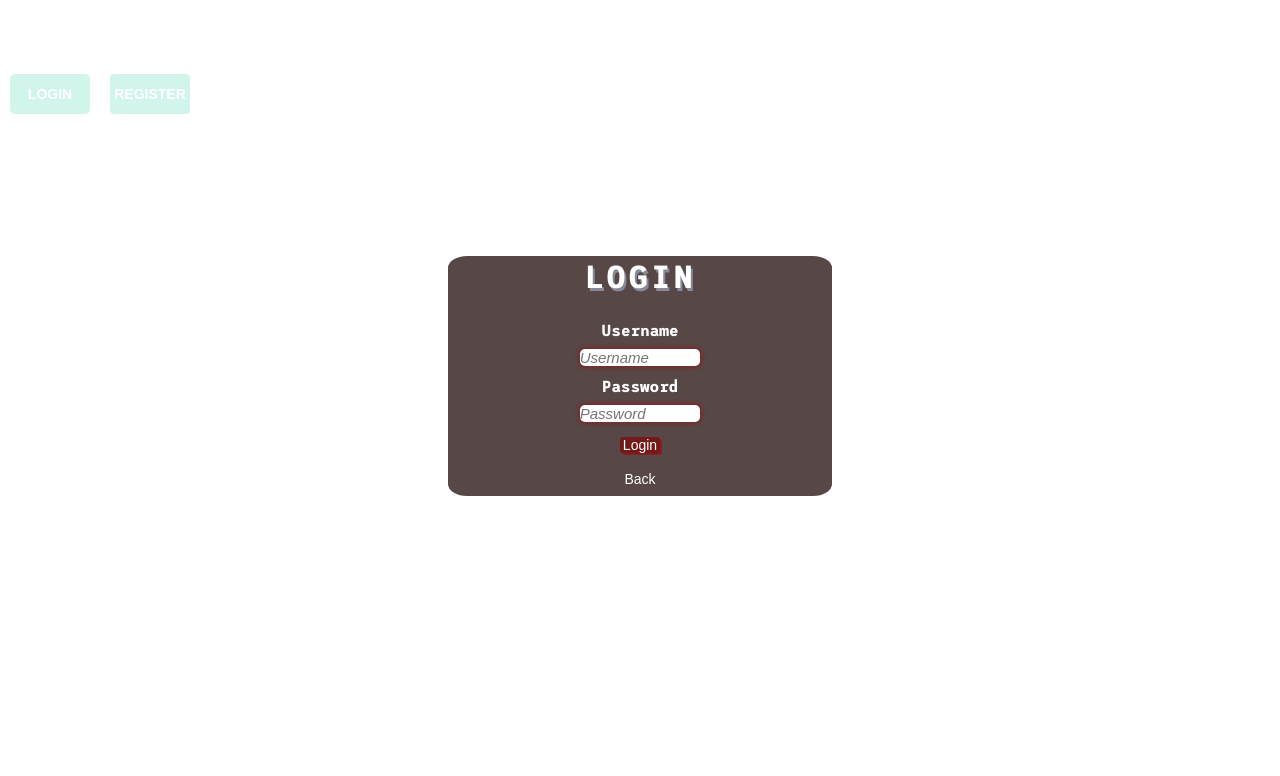
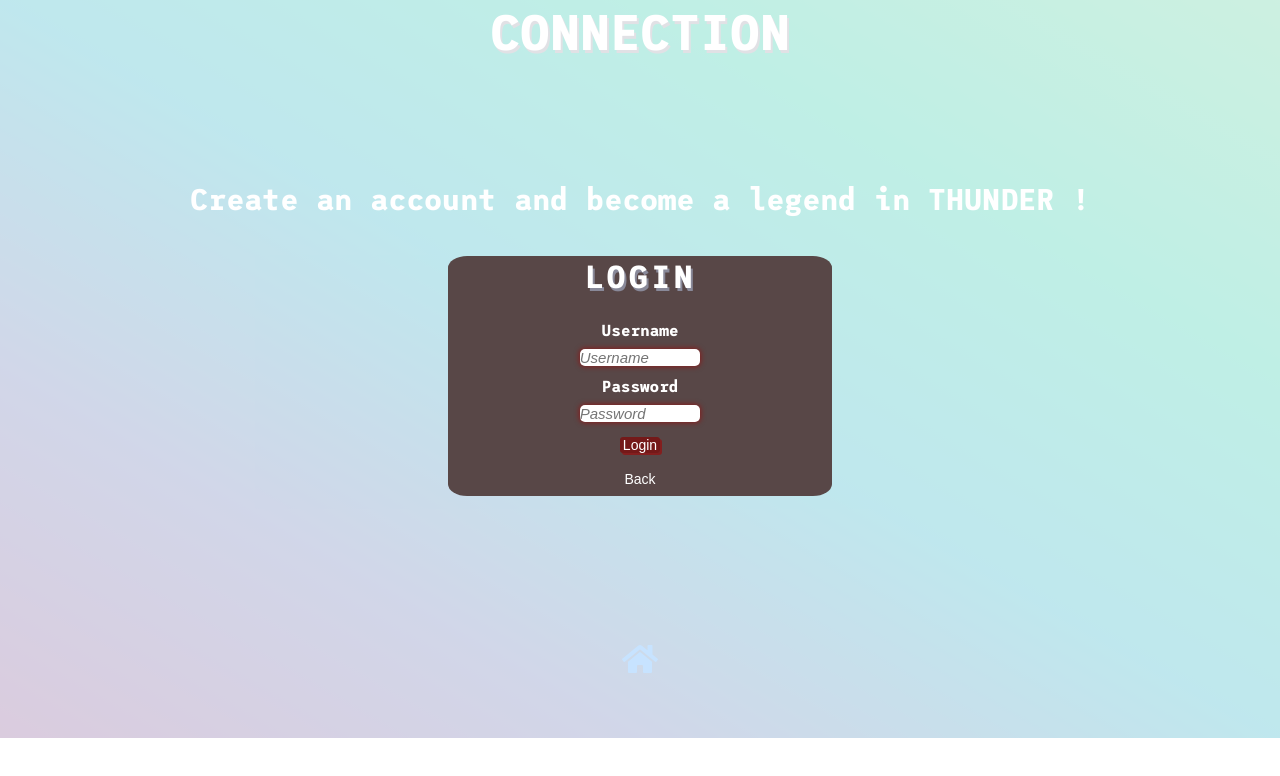
Before and after one commit to clrko/wild-thunder, a React (Create React App) app: page /authentication in a window 1280 px wide. Both pictures are taken after a click on the button "LOGIN". Shown: the top 776 px of the page. Built offline with nearby package versions, Linux system fonts and the light colour scheme; no server answers.

Commit message:
auth finished

```diff
--- a/src/App.js
+++ b/src/App.js
@@ -9,7 +9,6 @@ import FavoritePage from './components/pages/FavoritePage';
 import GameSession from './components/pages/GameSession';
 import GameSessionSurvival from './components/pages/GameSessionSurvival';
 import HomePage from './components/pages/HomePage';
-import LoginModal from './components/pages/LoginModal';
 import ModePageMainRules from './components/pages/ModePageMainRules';
 import ModePage from './components/pages/ModePage';
 import Page404 from './components/pages/Page404';
@@ -17,6 +16,7 @@ import RankingStandard from './components/pages/RankingStandard'
 import Register from './components/pages/Register';
 import ThemePage from './components/pages/ThemePage';
 import UserPage from './components/pages/UserPage';
+import AuthPage from './components/pages/AuthPage';
 
 
 
@@ -38,7 +38,7 @@ class App extends Component {
           <Route path="/game-session-survival" component={GameSessionSurvival} />
           <Route path="/endsessionreco" component={EndSessionReco}/>
           <Route path="/userpage" component={UserPage} />
-          <Route path="/authentication" component={LoginModal} />
+          <Route path="/authentication" component={AuthPage} />
           <Route path="/ranking/:genre/:pseudo" component={EndSessionRank} />
           <Route component={Page404} />
         </Switch>
--- /dev/null
+++ b/src/components/pages/AuthPage.css
@@ -0,0 +1,124 @@
+.homepageAuth {
+    display: flex;
+    justify-content: center;
+    padding-top: 100px;
+ }
+ .container-auth{
+   background-image: linear-gradient(to right top, #6d327c, #485DA6, #00a1ba, #00BF98, #36C486);
+
+ }
+ .container-auth h1{
+     font-size: 50px ;
+     text-shadow: 2px 3px 0px #898999;
+     text-transform: uppercase;
+     text-align: center;
+ }
+ .container-auth h2{
+     text-align: center;
+     margin-top: 120px;
+     font-size: 30px;
+ }
+ .navlink-go-home{
+     text-align: center;
+     padding-top: 16%;
+ }
+
+
+ .button-login-modal{
+    display: block;
+    width: 40px;
+    font-size: 14px;
+    border-style: none;
+    margin-top: 15px;
+    background-color: rgba(131, 2, 2, 0.658);
+    border-radius: 3px;
+    color: white;
+    box-shadow: 2px 2px rgba(161, 5, 5, 0.61);
+    cursor: pointer;
+ }
+
+ .login-modal {
+     display: flex;
+     align-items: center;
+     justify-content: center;
+     flex-direction: column;
+ }
+
+ .input-login-modal{
+     border-radius: 1px;
+     font-size: 15px;
+     font-style: italic;
+     box-shadow: 0 0 5px 1px rgba(161, 5, 5, 0.61);
+     border-style:none ;
+     border-radius: 5px;
+     width: 60%;
+ }
+
+ .login-close-modal{
+     margin-top: 16px;
+     cursor: pointer;
+     font-size: 14px;
+     color: white;
+
+ }
+
+ .login-open-modal{
+     font-size:14px;
+     color:#fff;
+     text-decoration:none;
+     font-weight:bold;
+     text-transform:uppercase;
+     background: #46d6aa;
+     border-radius: 5px;
+     cursor: pointer;
+     width: 80px;
+     height: 40px;
+     display: flex;
+     align-items: center;
+     justify-content: center;
+ }
+
+ .button-signup{
+     font-size:14px;
+     color:#fff;
+     text-decoration:none;
+     font-weight:bold;
+     text-transform:uppercase;
+     background: #46d6aa;
+     border-radius: 5;
+     cursor: pointer;
+     width: 80px;
+     height: 40px;
+     display: flex;
+     align-items: center;
+     justify-content: center;
+ }
+
+ .loginModal{
+     margin-top: 20%;
+     height: 30%;
+     display: flex;
+     justify-content: center;
+     margin-left: 35%;
+     margin-right: 35% ;
+ }
+
+ .login-modal h2{
+     font-size: 2rem;
+     margin-bottom: 8%;
+     letter-spacing: 0.100em;
+     color: white;
+     text-shadow: 2px 3px 0px #898999;
+     text-transform: uppercase;
+ }
+
+ .login-modal label {
+     margin-bottom: 5%;
+     margin-top: 5%;
+ }
+
+ @media screen and (max-width: 700px) /* to be precised */{
+     .homepageModal {
+         margin-top : 20%;
+     }
+ }
--- /dev/null
+++ b/src/components/pages/AuthPage.js
@@ -0,0 +1,72 @@
+import React , {useState} from "react";
+import { NavLink, Redirect } from "react-router-dom";
+import axios from 'axios'
+import Modal from 'react-modal';
+
+import { FontAwesomeIcon } from '@fortawesome/react-fontawesome';
+import { faHome } from '@fortawesome/free-solid-svg-icons';
+
+import "./AuthPage.css";
+
+
+Modal.setAppElement('#root');
+
+const AuthPage = () => {
+    const [modalIsOpen,setModalIsOpen] = useState(false)
+    const [redirect, setRedirect] = useState(false)
+    const [username, setUsername] = useState("")
+
+    const handleSubmit = (e) => {
+        e.preventDefault()
+        setUsername(e.target.username.value)
+        axios.post("http://localhost:4242/auth/login", {
+            username: e.target.username.value,
+            password: e.target.password.value
+        }).then(res => {
+            if (res.status === 201) {
+                localStorage.setItem("token", res.headers["x-access-token"])
+                alert("You are connected!")
+                setRedirect(!redirect)
+            } else {
+                alert("The password or username is wrong.")
+            }
+        })
+    }
+
+        if (redirect) {
+            return <Redirect to={{ pathname: `/mode-page/${username}`, username:username}}/>
+        }
+
+        return (
+            <div className="container-auth" >
+                <h1>Connection</h1>
+                <h2>Create an account and become a legend in THUNDER !</h2>
+                <div className="homepageAuth">
+                <button className='login-open-modal' onClick={() => setModalIsOpen(true)}>Login</button>
+                <NavLink to="/register"><button className='button-signup'>Register</button></NavLink>
+                </div>
+                <div className="navlink-go-home" >
+                    <NavLink to="/" ><button><FontAwesomeIcon icon={faHome} className="goHome_icon_reco_page" /></button></NavLink>
+                </div>
+                <Modal className='loginModal'  isOpen={modalIsOpen}
+                    onRequestClose={()=> setModalIsOpen(false)}
+                    style ={{
+                    content: {backgroundColor:'rgb(88, 71, 71)',borderRadius : '5%'  }
+                        }}>
+                    <div>
+                        <form onSubmit={handleSubmit} className="login-modal" >
+                            <h2>Login</h2>
+                            <label>Username</label>
+                            <input className="input-login-modal" type="text" name="username" placeholder="Username" />
+                            <label>Password</label>
+                            <input className="input-login-modal" type="password" name="password" placeholder="Password"  />
+                            <input className="button-login-modal" type="submit" value="Login"  />
+                            <button className='login-close-modal'  onClick={() => setModalIsOpen(false)}>Back</button>
+                        </form>
+                    </div>
+
+                </Modal>
+            </div>
+        )
+    }
+export default AuthPage;
--- a/src/components/pages/LoginModal.css
+++ b/src/components/pages/LoginModal.css
@@ -1,7 +1,3 @@
-.homepageModal {
-    margin-top: 5%;
-    display: flex;
-}
 
 .button-login-modal{
    display: block;
```
